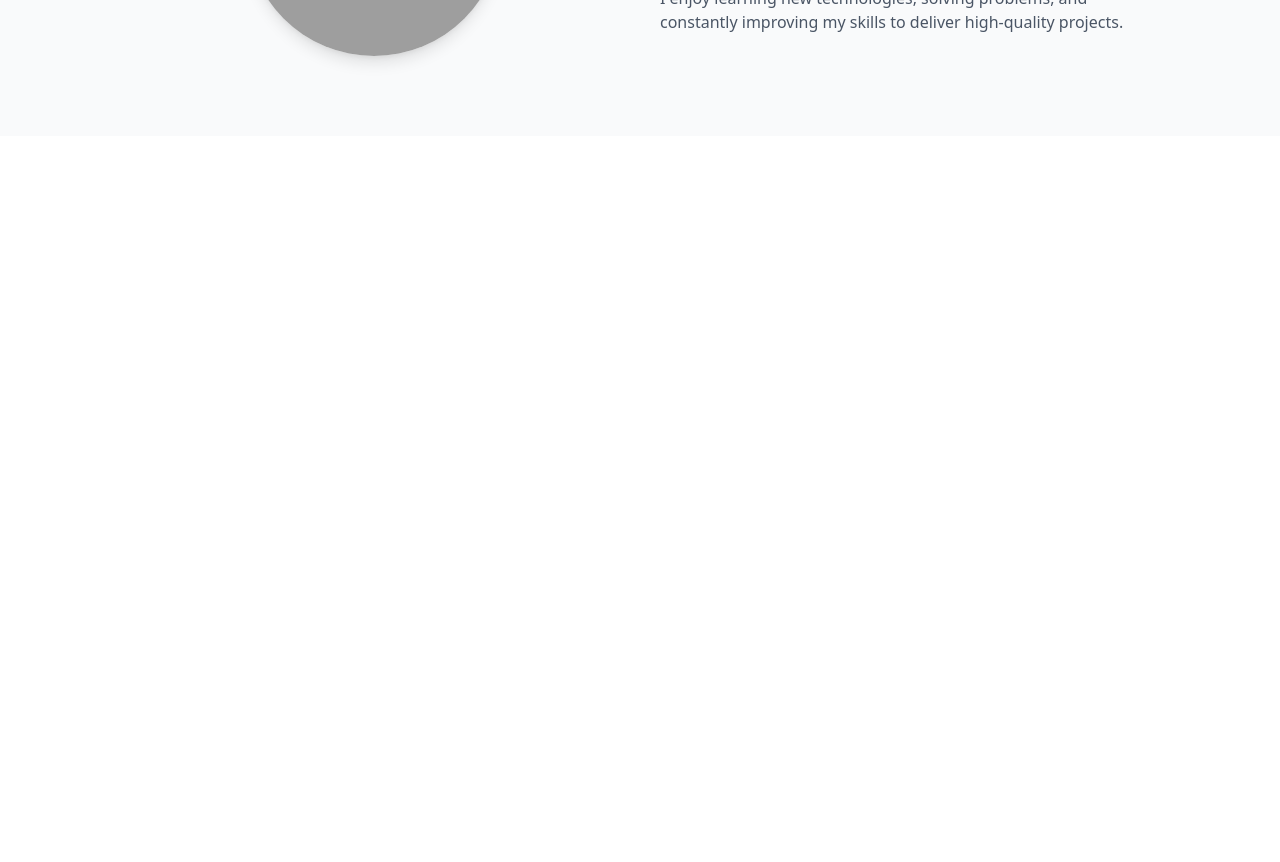
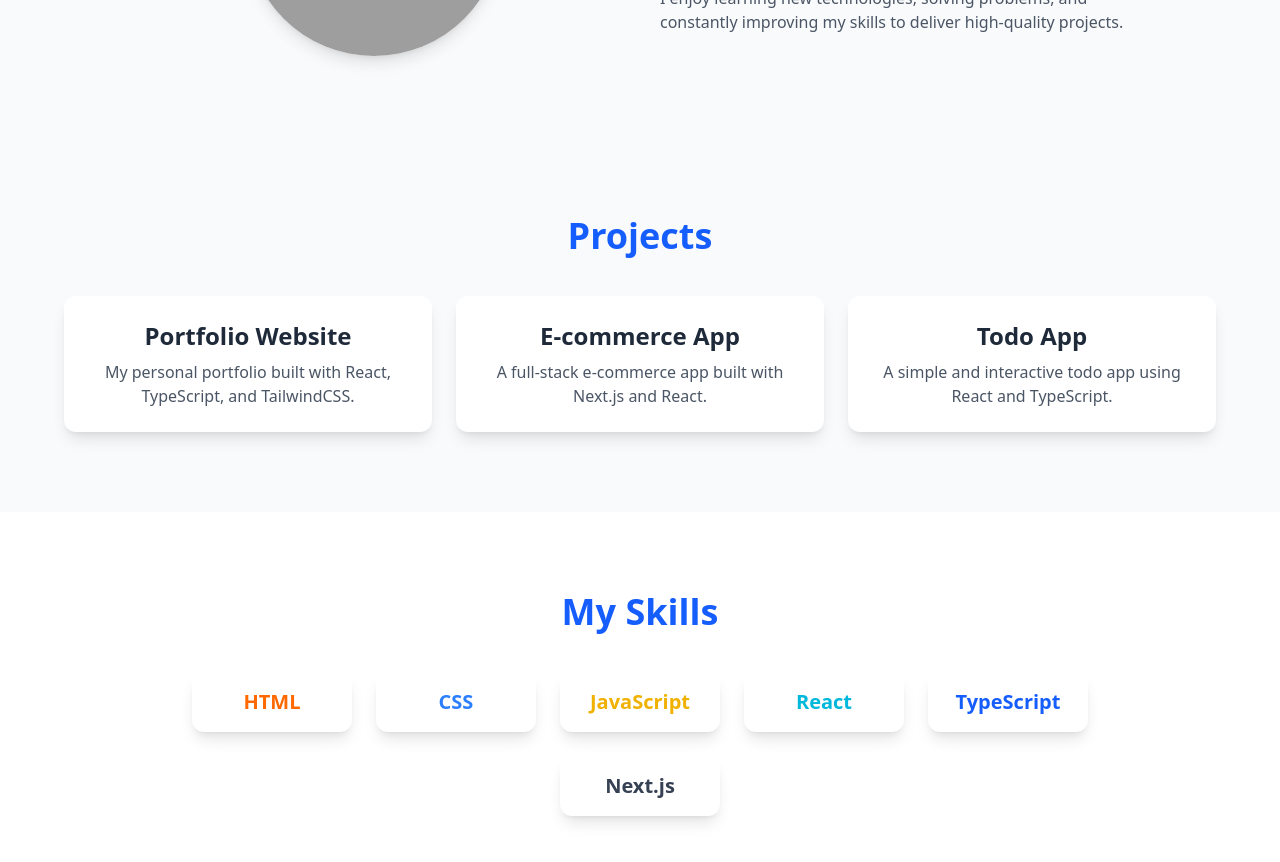
Before and after one commit to Bonifilda/BONI-POTIFORIO, a React app: page / in a window 1280 px wide. Shown: the part 1120-1982 px from the top of the page. Before the commit the page ends 1256 px from the top, so only its background shows below. Built offline with nearby package versions, Linux system fonts and the light colour scheme; grey boxes are pictures that could not be loaded; the HTML template or start-up script is replaced by a standard one.

Commit message:
Added Projects section with project cards and GitHub links

```diff
--- a/src/App.tsx
+++ b/src/App.tsx
@@ -1,7 +1,10 @@
 import React from "react";
 import Navbar from "./components/Navbar";
-import Hero from "./components/hero";
+import Hero from "./components/Hero";
 import About from "./components/About";
+import Projects from "./components/project";
+import Project from "./components/project";
+import Skills from "./components/Skills";
 
 
 function App() {
@@ -10,6 +13,8 @@ function App() {
       <Navbar />
       <Hero />
       <About/>
+      <Project/>
+      <Skills/>
     </>
   );
 }
--- /dev/null
+++ b/src/components/Project.tsx
@@ -0,0 +1,45 @@
+import React from "react";
+
+const projects = [
+  {
+    name: "Portfolio Website",
+    description: "My personal portfolio built with React, TypeScript, and TailwindCSS.",
+    link: "https://github.com/yourusername/portfolio",
+  },
+  {
+    name: "E-commerce App",
+    description: "A full-stack e-commerce app built with Next.js and React.",
+    link: "https://github.com/yourusername/ecommerce-app",
+  },
+  {
+    name: "Todo App",
+    description: "A simple and interactive todo app using React and TypeScript.",
+    link: "https://github.com/yourusername/todo-app",
+  },
+];
+
+const Projects = () => {
+  return (
+    <section id="projects" className="py-20 px-6 bg-gray-50">
+      <div className="max-w-6xl mx-auto text-center">
+        <h2 className="text-4xl font-bold text-blue-600 mb-10">Projects</h2>
+        <div className="grid md:grid-cols-3 gap-6">
+          {projects.map((project) => (
+            <a
+              key={project.name}
+              href={project.link}
+              target="_blank"
+              rel="noopener noreferrer"
+              className="bg-white shadow-lg rounded-xl p-6 hover:scale-105 transform transition"
+            >
+              <h3 className="text-2xl font-bold text-gray-800">{project.name}</h3>
+              <p className="text-gray-600 mt-2">{project.description}</p>
+            </a>
+          ))}
+        </div>
+      </div>
+    </section>
+  );
+};
+
+export default Projects;
```
